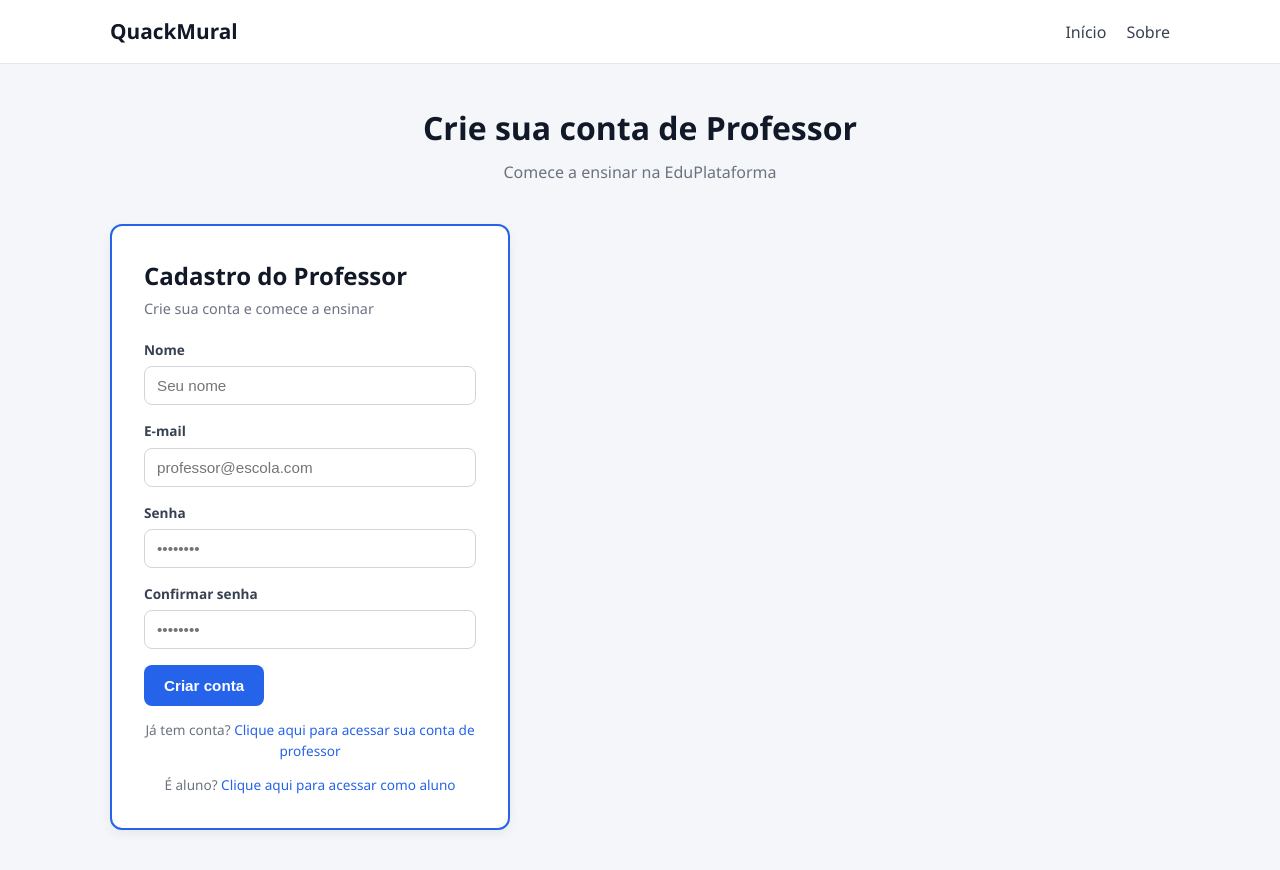
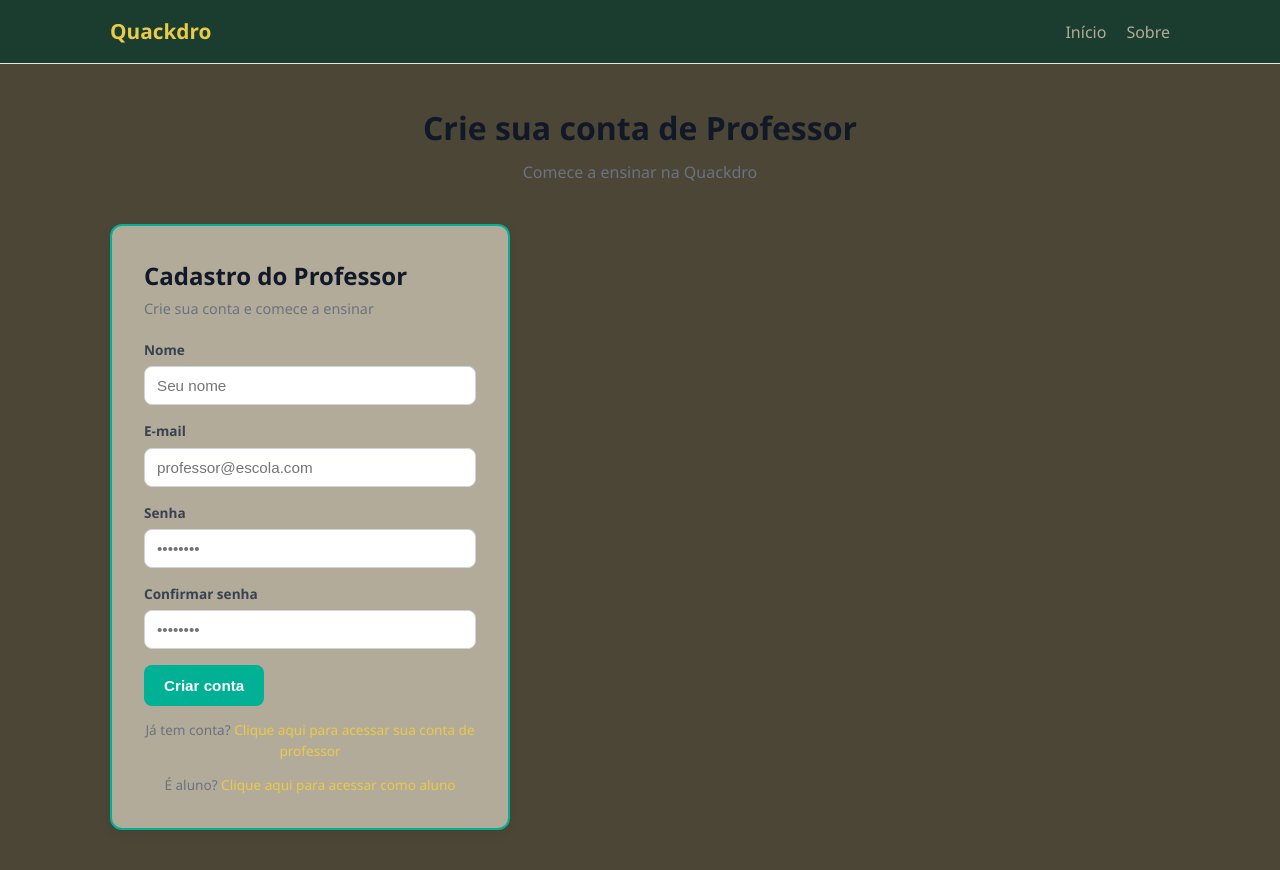
Before and after one commit to fatalebenj/hacktudo, a PHP site: page /pages/cadastro_prof.php in a window 1280 px wide. Run offline with PHP 8.4, Linux system fonts and the light colour scheme.

Commit message:
ysasocdvsd

```diff
--- a/css/style.css
+++ b/css/style.css
@@ -7,8 +7,8 @@
 
 body {
     font-family: 'Segoe UI', Arial, sans-serif;
-    background: #f4f6f9;
-    color: #1f2937;
+    background: #4c4637;
+    color: #f2fedc;
     line-height: 1.5;
 }
 
@@ -21,12 +21,12 @@ body {
 
 a {
     text-decoration: none;
-    color: #2563eb;
+    color: #eaca49;
 }
 
 /* ===================== HEADER ===================== */
 .site-header {
-    background: #ffffff;
+    background: #1b3d2f;
     border-bottom: 1px solid #e5e7eb;
     position: sticky;
     top: 0;
@@ -45,7 +45,7 @@ a {
 .logo {
     font-size: 1.3rem;
     font-weight: 700;
-    color: #111827;
+    color: #eaca49;
 }
 
 .main-nav ul {
@@ -55,7 +55,7 @@ a {
 }
 
 .main-nav a {
-    color: #374151;
+    color: #b2ab99;
     font-weight: 500;
 }
 
@@ -118,17 +118,17 @@ a {
 }
 
 .login-box {
-    background: #ffffff;
+    background: #b2ab99;
     border-radius: 12px;
     padding: 32px;
     width: 100%;
     max-width: 400px;
     box-shadow: 0 4px 12px rgba(0, 0, 0, 0.06);
-    border: 2px solid #2563eb;
+    border: 2px solid #00b195;
 }
 
 .login-box.login-aluno {
-    border-color: #16a34a;
+    border-color: #00eacb;
 }
 
 .login-box h2 {
@@ -188,7 +188,7 @@ a {
 }
 
 .btn-primary {
-    background: #2563eb;
+    background: #00b195;
     color: #fff;
 }
 
@@ -197,7 +197,7 @@ a {
 }
 
 .login-aluno .btn-primary {
-    background: #16a34a;
+    background: #00eacb;
 }
 
 .login-aluno .btn-primary:hover {
--- a/includes/Auth.php
+++ b/includes/Auth.php
@@ -2,7 +2,7 @@
 /**
  * Auth.php
  *
- * Sistema de autenticacao real para EduPlataforma.
+ * Sistema de autenticacao real para Quackdro.
  * Cobre professores (login por e-mail) e alunos (login por codigo do mural).
  *
  * Recursos:
--- a/includes/Database.php
+++ b/includes/Database.php
@@ -6,7 +6,7 @@
  * necessarias para o sistema de login (professores e alunos).
  *
  * SQLite foi escolhido para o hackathon por nao exigir nenhum servidor
- * de banco de dados externo: o arquivo fica em /data/eduplataforma.sqlite
+ * de banco de dados externo: o arquivo fica em /data/quackdro.sqlite
  * e e criado automaticamente na primeira execucao.
  */
 
@@ -22,7 +22,7 @@ class Database
                 mkdir($dbDir, 0775, true);
             }
 
-            $dbPath = $dbDir . '/eduplataforma.sqlite';
+            $dbPath = $dbDir . '/quackdro.sqlite';
             $pdo = new PDO('sqlite:' . $dbPath);
             $pdo->setAttribute(PDO::ATTR_ERRMODE, PDO::ERRMODE_EXCEPTION);
             $pdo->setAttribute(PDO::ATTR_DEFAULT_FETCH_MODE, PDO::FETCH_ASSOC);
--- a/includes/header.php
+++ b/includes/header.php
@@ -10,14 +10,14 @@
 <head>
     <meta charset="UTF-8">
     <meta name="viewport" content="width=device-width, initial-scale=1.0">
-    <title><?= htmlspecialchars($pageTitle ?? 'EduPlataforma'); ?></title>
+    <title><?= htmlspecialchars($pageTitle ?? 'Quackdro'); ?></title>
     <link rel="stylesheet" href="/css/style.css">
 </head>
 <body class="device-<?= htmlspecialchars($device ?? 'desktop'); ?>">
 
 <header class="site-header">
     <div class="container header-inner">
-        <a href="/index.php" class="logo">QuackMural</a>
+        <a href="/index.php" class="logo">Quackdro</a>
 
         <nav class="main-nav">
             <ul>
--- a/js/main.js
+++ b/js/main.js
@@ -1,3 +1,3 @@
 // main.js
 // Espaco reservado para interacoes futuras (validacao de formulario, menu mobile, etc.)
-console.log('EduPlataforma carregada. Dispositivo detectado no body:', document.body.className);
+console.log('Quackdro carregada. Dispositivo detectado no body:', document.body.className);
--- a/pages/cadastro_prof.php
+++ b/pages/cadastro_prof.php
@@ -7,7 +7,7 @@ require_once __DIR__ . '/../includes/Auth.php';
 Auth::start();
 
 $device = 'desktop';
-$pageTitle = 'QuackMural - Cadastro de Professor';
+$pageTitle = 'Quackdro - Cadastro de Professor';
 $erro = $_GET['erro'] ?? null;
 
 include __DIR__ . '/../includes/header.php';
@@ -15,7 +15,7 @@ include __DIR__ . '/../includes/header.php';
 
 <section class="hero">
     <h1>Crie sua conta de Professor</h1>
-    <p>Comece a ensinar na EduPlataforma</p>
+    <p>Comece a ensinar na Quackdro</p>
 </section>
 
 <div class="login-box login-professor">
--- a/pages/login_aluno.php
+++ b/pages/login_aluno.php
@@ -7,7 +7,7 @@ require_once __DIR__ . '/../includes/Auth.php';
 ?>
 <div class="login-box login-aluno">
     <h2>Login do Aluno</h2>
-    <p class="subtitle">Entre para acessar seus cursos e atividades.</p>
+    <p class="subtitle">Entre para começar a cooperar em um mural</p>
 
     <form action="/actions/autenticar_aluno.php" method="POST" class="login-form">
         <?= Auth::csrfField(); ?>
--- a/pages/login_professor.php
+++ b/pages/login_professor.php
@@ -7,7 +7,7 @@ require_once __DIR__ . '/../includes/Auth.php';
 ?>
 <div class="login-box login-professor">
     <h2>Login do Professor</h2>
-    <p class="subtitle">Acesse o painel para gerenciar suas turmas e conteúdos.</p>
+    <p class="subtitle">Acesse o painel para gerenciar seus murais</p>
 
     <form action="/actions/autenticar_professor.php" method="POST" class="login-form">
         <?= Auth::csrfField(); ?>
--- a/pages/painel_aluno.php
+++ b/pages/painel_aluno.php
@@ -8,7 +8,7 @@ Auth::exigirPerfil('aluno');
 
 $usuario = Auth::usuarioAtual();
 $device = 'mobile';
-$pageTitle = 'EduPlataforma - Painel do Aluno';
+$pageTitle = 'Quackdro - Painel do Aluno';
 
 include __DIR__ . '/../includes/header.php';
 ?>
--- a/pages/painel_professor.php
+++ b/pages/painel_professor.php
@@ -8,7 +8,7 @@ Auth::exigirPerfil('professor');
 
 $usuario = Auth::usuarioAtual();
 $device = 'desktop';
-$pageTitle = 'EduPlataforma - Painel do Professor';
+$pageTitle = 'Quackdro - Painel do Professor';
 
 include __DIR__ . '/../includes/header.php';
 ?>
--- a/pages/sobre.php
+++ b/pages/sobre.php
@@ -2,12 +2,12 @@
 require_once __DIR__ . '/../includes/DeviceDetector.php';
 $detector = new DeviceDetector();
 $device   = $detector->getDeviceType();
-$pageTitle = 'Sobre - EduPlataforma';
+$pageTitle = 'Sobre - Quackdro';
 
 include __DIR__ . '/../includes/header.php';
 ?>
 <section>
-    <h1>Sobre a EduPlataforma</h1>
+    <h1>Sobre a Quackdro</h1>
     <p>Texto institucional aqui.</p>
 </section>
 <?php include __DIR__ . '/../includes/footer.php'; ?>
```
Also changed, not shown: index.php (+3 -13 lines), README.md, data/quackdro.sqlite (added).
